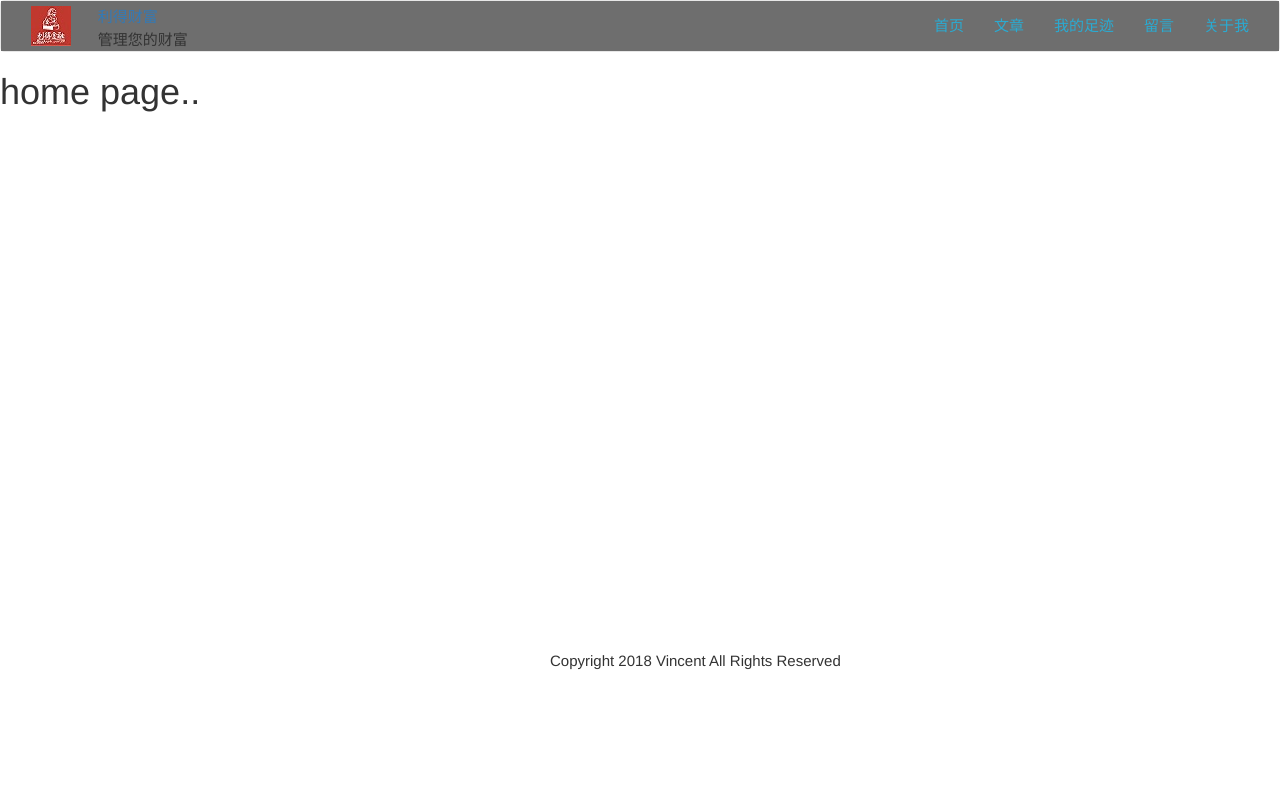
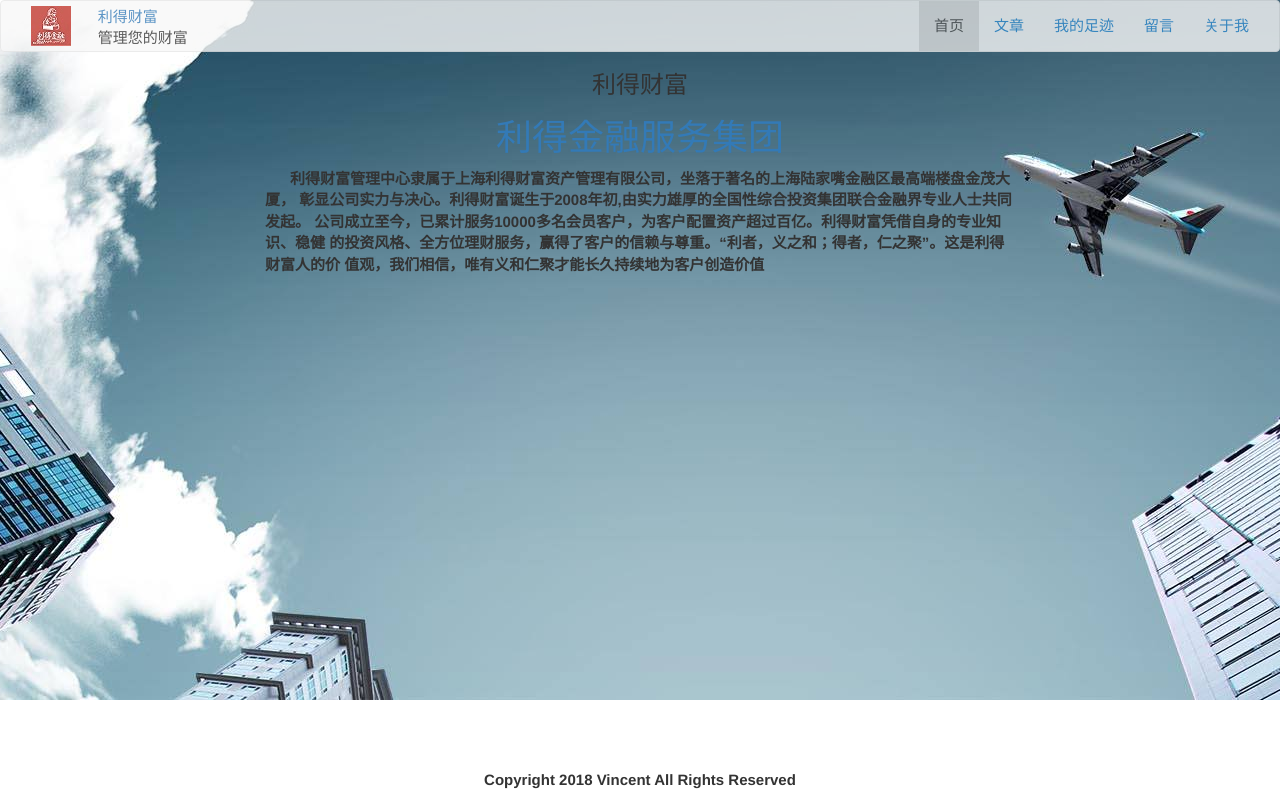
Before and after one commit to DealerSo/Django, a Django app: page /index in a window 1280 px wide. Run offline with Django 4.2, Linux system fonts and the light colour scheme; some libraries are stand-ins or nearby versions.

Commit message:
my website django project

```diff
--- a/mywebsite/homepage/views.py
+++ b/mywebsite/homepage/views.py
@@ -6,5 +6,4 @@ from django.http import HttpResponse
 
 
 def index(request):
-    context = {'name': 'home page..', 'list': range(10)}
-    return render(request, 'homepage/index.html', context)
+    return render(request, 'homepage/index.html')
--- a/mywebsite/static/css/main.css
+++ b/mywebsite/static/css/main.css
@@ -1,13 +1,18 @@
 body {
     font-size: 15px;
-    line-height: 1.50;
-    color: #333333;
-    background-color: #fff;
-    position: relative;  /**body 位置相对定位*/
+    left: 0;
+    top: 0;
+    right: 0;
+    bottom: 0;
+    background-color: rgba(0, 0, 0, 0.5);
+    content: "";
+    z-index: 1;
+    position: relative; /**body 位置相对定位*/
 }
 
-.header {
-    background-color: #6e6e6e;
+.navbar {
+    margin-bottom: 0px;
+    opacity: 0.8;
 }
 
 .navbar-header {
@@ -19,7 +24,7 @@ body {
     margin-top: 5px;
 }
 
-.logo_content{
+.logo_content {
     margin-top: 5px;
 }
 
@@ -28,20 +33,20 @@ a:hover {
 }
 
 .navbar-default .navbar-nav > li > a {
-    color: #2aabd2;
+    color: #3790d2;
 }
 
 .navbar-default .navbar-nav > .active > a {
-
+    background-color: #DFDFDF;
 }
 
 .main_bottom {
-    position: absolute;
-    left: 550px;
-    top: 650px;
-    width: 350px;
-    height: 17px;
+    position: fixed;
+    bottom: 10px;
+    width: 100%;
     z-index: 1;
     color: #333333;
     font-size: 15px;
+    font-weight: bold;
+    text-align: center;
 }
--- a/mywebsite/templates/common/main.html
+++ b/mywebsite/templates/common/main.html
@@ -7,16 +7,16 @@
     <script type="text/javascript" src="{% static 'bootstrap/js/jquery-3.3.1.min.js' %}"></script>
     <script type="text/javascript" src="{% static 'bootstrap/js/bootstrap.min.js' %}"></script>
     <script type="text/javascript" src="{% static 'js/main.js' %}"></script>
-    <!-- 相当于占位符 -->
-    {% block js %} {% endblock %}
+
     <!-- 导入静态css文件 -->
     <link type="text/css" rel="stylesheet" href="{% static 'bootstrap/css/bootstrap.css' %}"/>
     <!--自定义样式放在bootstrap样式下面才可以覆盖bootstrap默认样式-->
     <link type="text/css" rel="stylesheet" href="{% static 'css/common.css' %}"/>
     <link type="text/css" rel="stylesheet" href="{% static 'css/main.css' %}"/>
-    {% block css %} {% endblock %}
+
 </head>
-<body>
+<!--从各个模板中自定义 <body> 开始-->
+{% block body %} {% endblock %}
     <div class="main_header">
         <nav class="navbar navbar-default">
             <div class="container-fluid header">
@@ -52,3 +52,7 @@
     </div>
 </body>
 </html>
+
+ <!-- 相当于占位符 -->
+{% block js %} {% endblock %}
+{% block css %} {% endblock %}
--- a/mywebsite/templates/homepage/index.html
+++ b/mywebsite/templates/homepage/index.html
@@ -3,6 +3,12 @@
 
 <!-- 重写母版页中的 block title  endblock-->
 {% block title %} 首页 {% endblock %}
+
+{% load staticfiles %}
+
+{% block body %}
+    <body style="background: url('{% static 'img/index_pg.jpg' %}') no-repeat fixed top">
+{% endblock %}
 
 <!-- 重写母版页中 top_menu -->
 {% block top_menu %}
@@ -15,14 +21,45 @@
 
 <!-- 重写母版页中的 block content  endblock -->
 {% block content %}
-    <h1>{{ name }}</h1>
+    <div class="container">
+        <div class="row">
+            <div class="col-md-8 col-md-offset-2">
+                <h3 class="text-center">利得财富</h3>
+                <h1 class="text-center"><a href="http://www.leadbank.com.cn/">利得金融服务集团</a></h1>
+                <p class="text-center" style="text-align: left;font-weight: bold">
+                    <!--
+                        过滤器
+                        使用形式：{{ value | make_list }}
+                        意义：将value转换成一个list，对于字符串，转换成字符list；对于整数，转换成整数list
+                        例如value是Joel，那么输出将是[u’J’,u’o’,u’e’,u’l’]；value是123，那么输出将是[1,2,3]
+                     -->
+                    {% for i in '123'|make_list %}
+                        &nbsp;
+                    {% endfor %}
+                    利得财富管理中心隶属于上海利得财富资产管理有限公司，坐落于著名的上海陆家嘴金融区最高端楼盘金茂大厦，
+                    彰显公司实力与决心。利得财富诞生于2008年初,由实力雄厚的全国性综合投资集团联合金融界专业人士共同发起。
+                    公司成立至今，已累计服务10000多名会员客户，为客户配置资产超过百亿。利得财富凭借自身的专业知识、稳健
+                    的投资风格、全方位理财服务，赢得了客户的信赖与尊重。“利者，义之和；得者，仁之聚”。这是利得财富人的价
+                    值观，我们相信，唯有义和仁聚才能长久持续地为客户创造价值
+                </p>
+            </div>
+        </div>
+    </div>
 {% endblock %}
 
 <!-- { % include 'test.html' % } 这里还可以导入一个模板，也可以导入多个 -->
 
+
+{% block js %}
+    <script type="text/javascript">
+        $(function () {
+            // 给到首页菜单高亮
+            $(".main_nav ul li").eq(0).addClass('active');
+        })
+    </script>
+{% endblock %}
+
 <!-- 必须导入，这样下面才可以使用static，否则static就是invalid -->
-{% load staticfiles %}
-
 {% block css %}
     <link type="text/css" rel="stylesheet" href="{% static 'css/index.css' %}"/>
 {% endblock %}
```
Also changed, not shown: mywebsite/templates/article/articleList.html (+12 -10 lines), mywebsite/static/img/index_pg.jpg (added), mywebsite/static/img/main_header.jpg (deleted), mywebsite/static/img/space.gif (deleted). Lines whose indentation alone changed are shown as unchanged.
